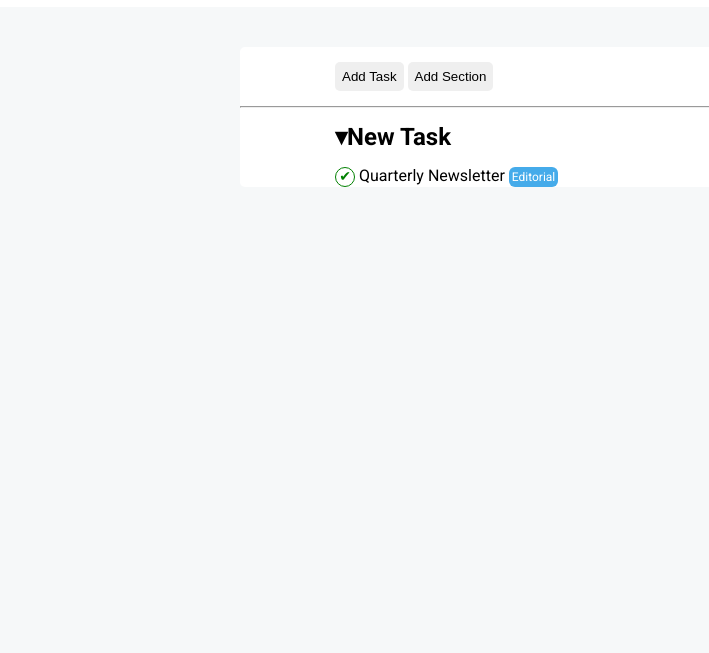
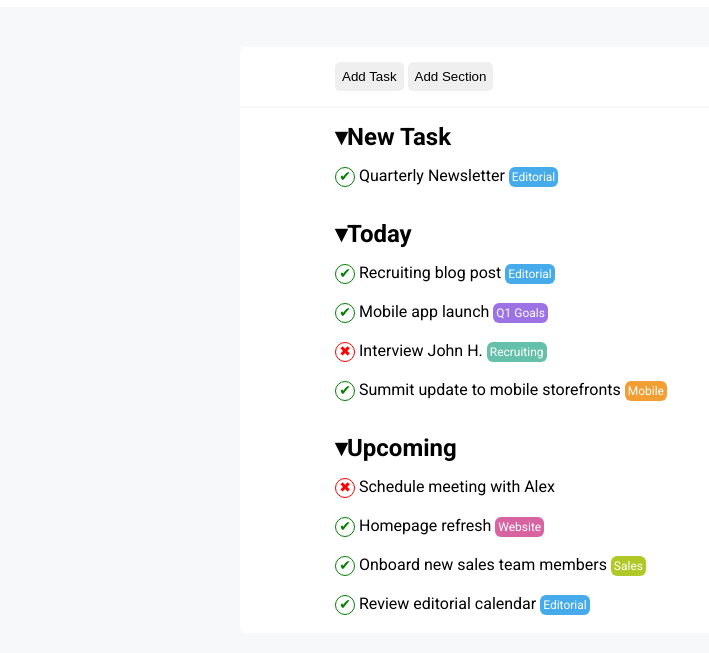
Before and after one commit to muac404/html-css-toboolist, a plain HTML site: page index.html in a window 1280 px wide. Shown: the part 63-716 px from the top of the page, without its empty margins (0-709 px from the left). Drawn offline with Linux system fonts and the light colour scheme.

Commit message:
Aggiunti task

```diff
--- a/css/style.css
+++ b/css/style.css
@@ -40,6 +40,9 @@ h1{
 
 }
 
+hr{
+    border: 1px solid #F6F8F9;
+}
 .corpo-pagina{
     width: 80%;
     margin: auto;
@@ -75,6 +78,7 @@ h2{
 .task-text{
     display: inline-block;
     font-weight: 500;
+    padding-bottom: 20px;
 }
 
 .tag{
@@ -89,3 +93,38 @@ h2{
 #editorial{
     background-color: #45ABEA;
 }
+
+#q1{
+    background-color: #9C72E4;
+}
+
+#to-do{
+    width: 20px;
+    height: 20px;
+    padding: 1px;
+    padding-top: 0;
+    border: 1px solid red;
+    color: red;
+    vertical-align: middle;
+    border-radius: 50%;
+    font-size: 14px;
+    text-align: center;
+    display: inline-block;
+
+}
+
+#recruiting{
+    background-color: #64C0A9 ;
+}
+
+#mobile{
+    background-color: #F29E33;
+}
+
+#website{
+    background-color: #D863A1;
+}
+
+#sales{
+    background-color: #B0C926;
+}
--- a/index.html
+++ b/index.html
@@ -31,8 +31,60 @@
             <div id="check">&#10004</div>
             <div class="task-text">Quarterly Newsletter</div>
             <div class="tag" id="editorial">Editorial</div>
+            </section>
+
+            <h2 class="corpo-pagina">&#9662Today</h2>
+
+            <section class="allineamento-task">
+                <div id="check">&#10004</div>
+                <div class="task-text">Recruiting blog post</div>
+                <div class="tag" id="editorial">Editorial</div>
+            </section>
+
+            <section class="allineamento-task">
+                <div id="check">&#10004</div>
+                <div class="task-text">Mobile app launch</div>
+                <div class="tag" id="q1">Q1 Goals</div>
+            </section>
+
+            <section class="allineamento-task">
+                <div id="to-do">&#10006</div>
+                <div class="task-text">Interview John H.</div>
+                <div class="tag" id="recruiting">Recruiting</div>
+            </section>
+
+            <section class="allineamento-task">
+                <div id="check">&#10004</div>
+                <div class="task-text">Summit update to mobile storefronts</div>
+                <div class="tag" id="mobile">Mobile</div>
+            </section>
+
+            <h2 class="corpo-pagina">&#9662Upcoming</h2>
+
+            <section class="allineamento-task">
+                <div id="to-do">&#10006</div>
+                <div class="task-text">Schedule meeting with Alex</div>
 
             </section>
+
+            <section class="allineamento-task">
+                <div id="check">&#10004</div>
+                <div class="task-text">Homepage refresh</div>
+                <div class="tag" id="website">Website</div>
+            </section>
+
+            <section class="allineamento-task">
+                <div id="check">&#10004</div>
+                <div class="task-text">Onboard new sales team members</div>
+                <div class="tag" id="sales">Sales</div>
+            </section>
+
+            <section class="allineamento-task">
+                <div id="check">&#10004</div>
+                <div class="task-text">Review editorial calendar</div>
+                <div class="tag" id="editorial">Editorial</div>
+            </section>
+
 
         </div>
     </main>
```
